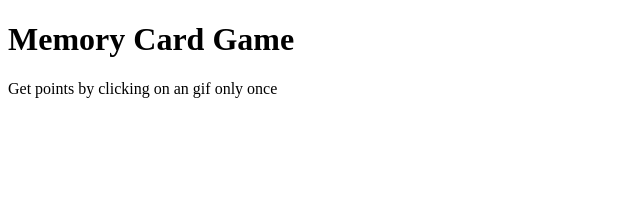
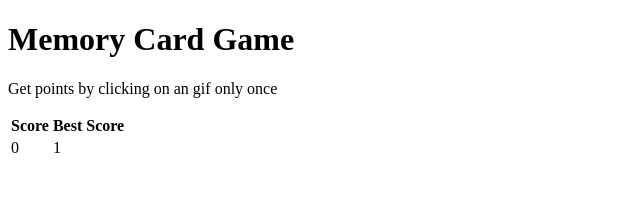
Before and after one commit to cesar-a-delacruz/memory-card, a React (Vite) app: page / in a window 1280 px wide. Shown: the top 210 px of the page, without its empty margins (0-640 px from the left). Built offline with nearby package versions, Linux system fonts and the light colour scheme.

Commit message:
feat: add ScoreTable.jsx into Header.jsx

```diff
--- a/src/components/Header.jsx
+++ b/src/components/Header.jsx
@@ -1,8 +1,12 @@
+import ScoreTable from "./ScoreTable";
 export default function Header() {
   return (
     <div id="header">
-        <h1>Memory Card Game</h1>
-        <p>Get points by clicking on an gif only once</p>
+        <div className="main-text">
+            <h1>Memory Card Game</h1>
+            <p>Get points by clicking on an gif only once</p>
+        </div>
+        <ScoreTable />
     </div>
   );
 }
--- /dev/null
+++ b/src/components/ScoreTable.jsx
@@ -0,0 +1,14 @@
+export default function ScoreTable() {
+  return (
+    <table>
+        <thead>
+            <th>Score</th>
+            <th>Best Score</th>
+        </thead>
+        <tbody>
+            <td>0</td>
+            <td>1</td>
+        </tbody>
+    </table>
+  );
+}
```
